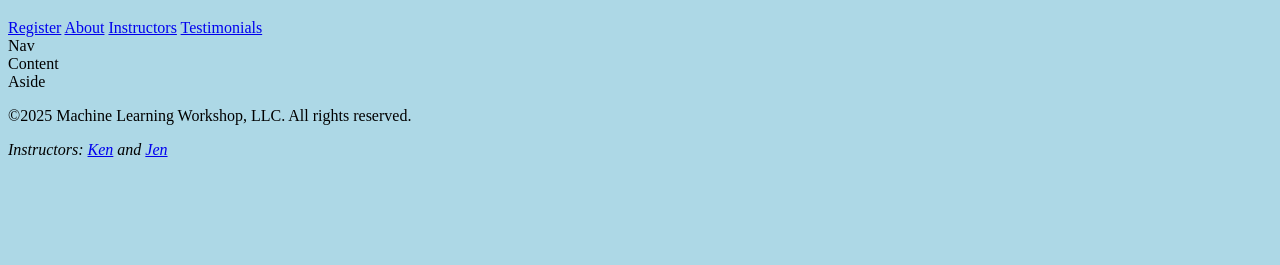
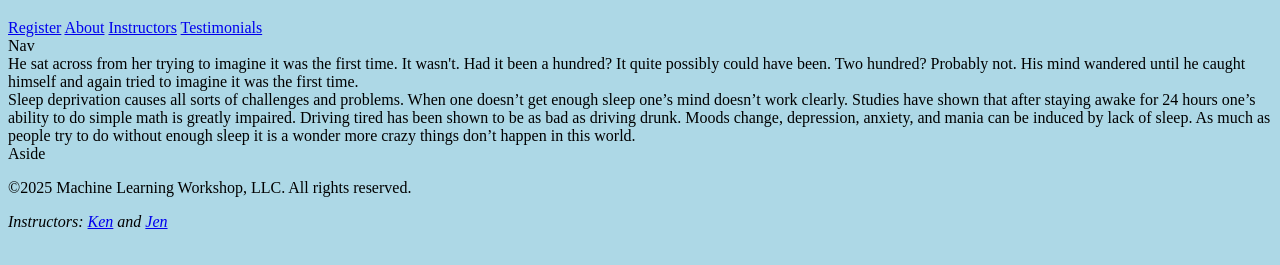
Before and after one commit to PookieBear278/first_html_demo_278, a plain HTML site: page index.html in a window 1280 px wide. Shown: the part 61-326 px from the top of the page. Drawn offline with Linux system fonts and the light colour scheme; a script that the page names is missing.

Commit message:
LAYOUT: Holy Grail part 1 w/ article

```diff
--- a/index.html
+++ b/index.html
@@ -40,7 +40,8 @@
        </header>
        <nav>Nav</nav>
        <main>
-        Content
+        <article>He sat across from her trying to imagine it was the first time. It wasn't. Had it been a hundred? It quite possibly could have been. Two hundred? Probably not. His mind wandered until he caught himself and again tried to imagine it was the first time.</article>
+        <article>Sleep deprivation causes all sorts of challenges and problems. When one doesn’t get enough sleep one’s mind doesn’t work clearly. Studies have shown that after staying awake for 24 hours one’s ability to do simple math is greatly impaired. Driving tired has been shown to be as bad as driving drunk. Moods change, depression, anxiety, and mania can be induced by lack of sleep. As much as people try to do without enough sleep it is a wonder more crazy things don’t happen in this world.</article>
        </main>
        <aside>
         Aside
```
